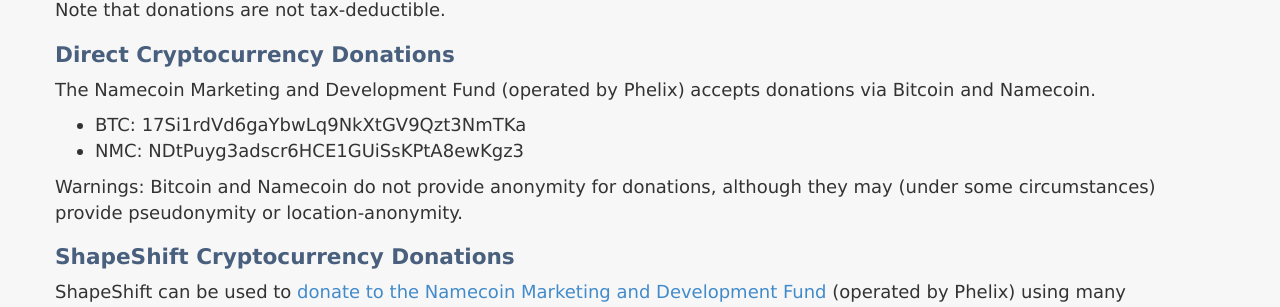
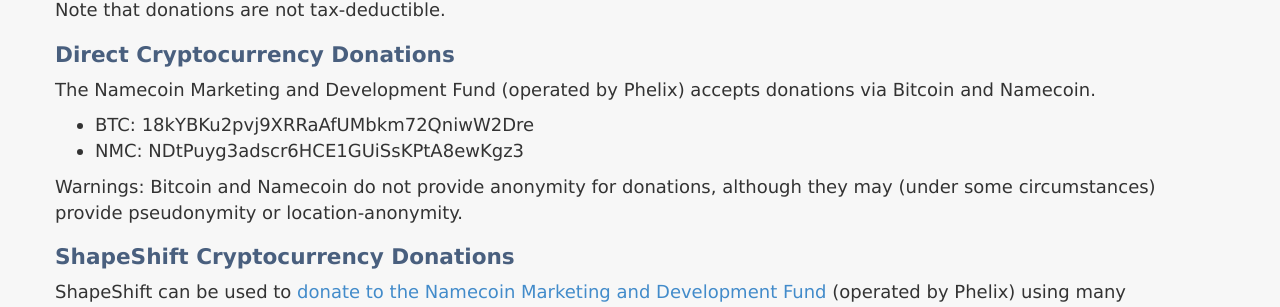
Before and after one commit to JeremyRand/namecoin.org, a Jekyll site: the page built from donate/index.md, in a window 1280 px wide and 900 px high, scrolled down 352 px. Shown: the part 146-453 px from the top of the window. Built offline with Jekyll 4.4.1, drawn with Linux system fonts in a browser that asks for light colours.

```diff
--- a/donate/index.md
+++ b/donate/index.md
@@ -13,7 +13,7 @@ Note that donations are not tax-deductible.
 
 The Namecoin Marketing and Development Fund (operated by Phelix) accepts donations via Bitcoin and Namecoin.
 
-* BTC: 17Si1rdVd6gaYbwLq9NkXtGV9Qzt3NmTKa
+* BTC: 18kYBKu2pvj9XRRaAfUMbkm72QniwW2Dre
 * NMC: NDtPuyg3adscr6HCE1GUiSsKPtA8ewKgz3
 
 Warnings: Bitcoin and Namecoin do not provide anonymity for donations, although they may (under some circumstances) provide pseudonymity or location-anonymity.
```
